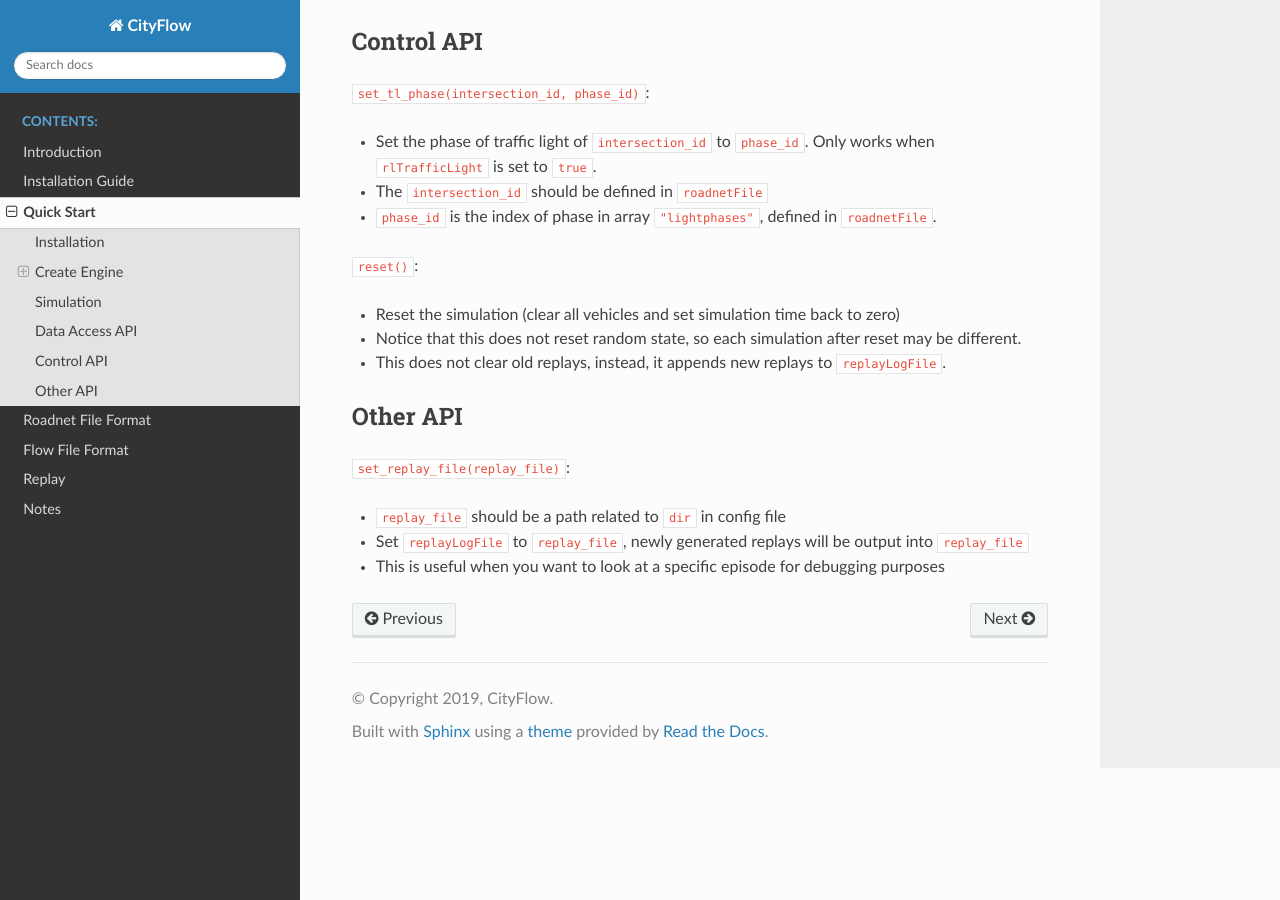
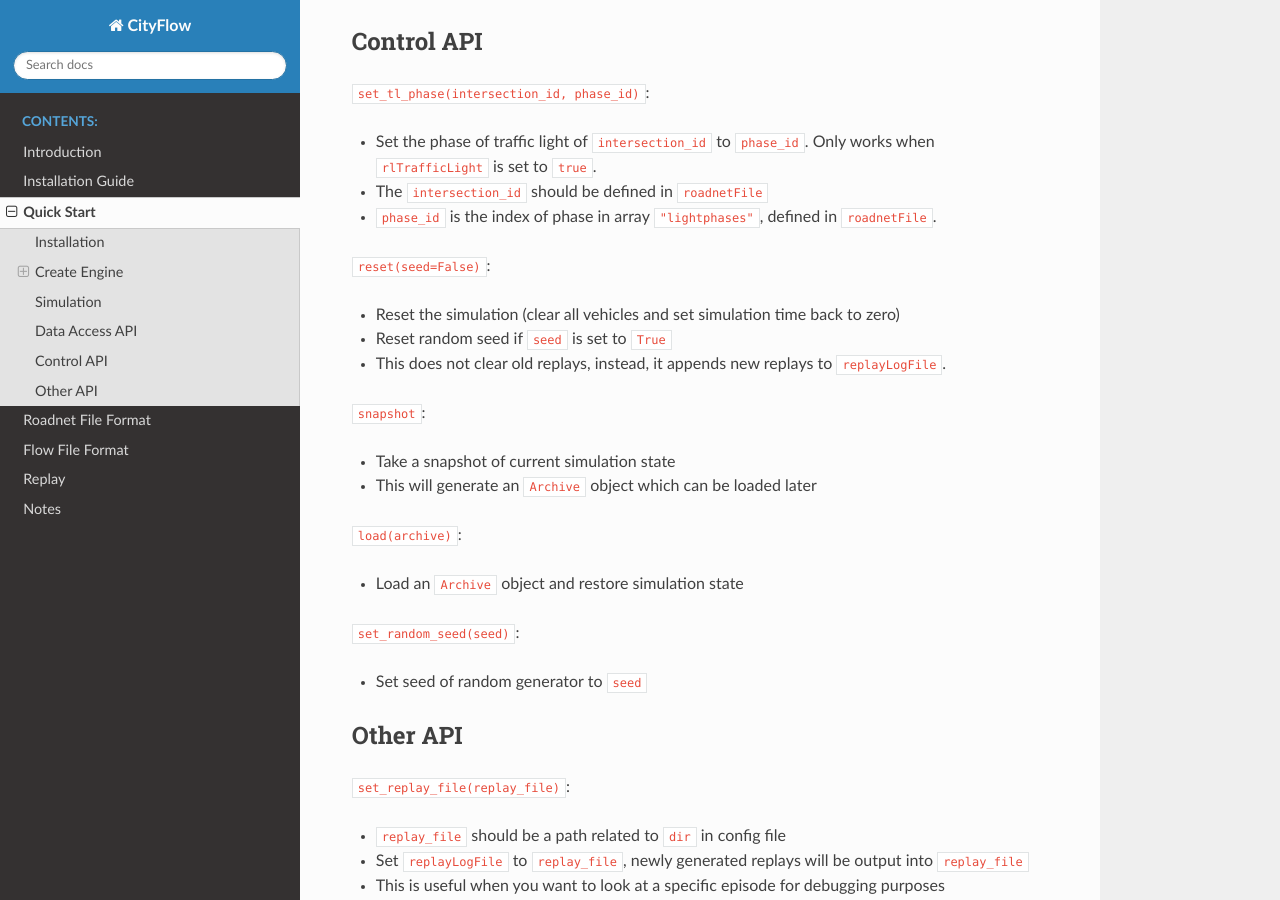
Before and after one commit to cityflow-project/CityFlow, a Sphinx documentation site: the page built from docs/source/start.rst, in a window 1280 px wide and 900 px high, scrolled down 2901 px. Built offline with Sphinx 7.4.7 and the Read the Docs theme 2.0.0, drawn with Linux system fonts in a browser that asks for light colours.

Commit message:
feat(API): add set_random_seed and improve docs (#34)
close #32

```diff
--- a/docs/source/start.rst
+++ b/docs/source/start.rst
@@ -130,12 +130,24 @@
 - The ``intersection_id`` should be defined in ``roadnetFile``
 - ``phase_id`` is the index of phase in array ``"lightphases"``, defined in ``roadnetFile``.
 
-``reset()``:
+``reset(seed=False)``:
 
 - Reset the simulation (clear all vehicles and set simulation time back to zero)
-- Notice that this does not reset random state, so each simulation after reset may be different.
+- Reset random seed if ``seed`` is set to ``True``
 - This does not clear old replays, instead, it appends new replays to ``replayLogFile``.
 
+``snapshot``:
+
+- Take a snapshot of current simulation state
+- This will generate an ``Archive`` object which can be loaded later
+
+``load(archive)``:
+
+- Load an ``Archive`` object and restore simulation state
+
+``set_random_seed(seed)``:
+
+- Set seed of random generator to ``seed``
 
 .. _set-replay-file:
 
```
Also changed, not shown: 3 other files.
